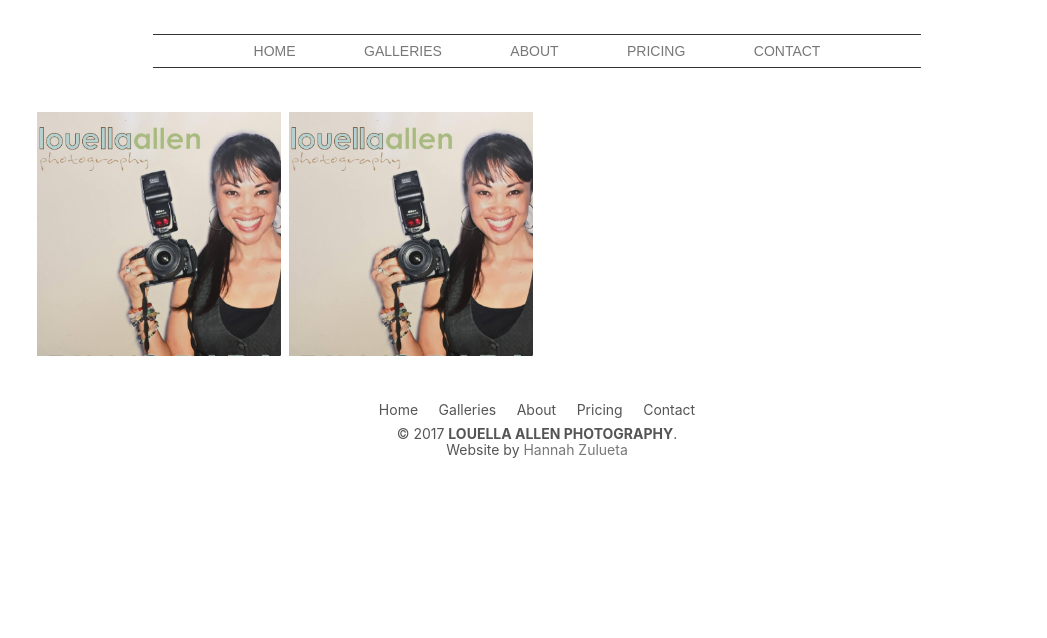
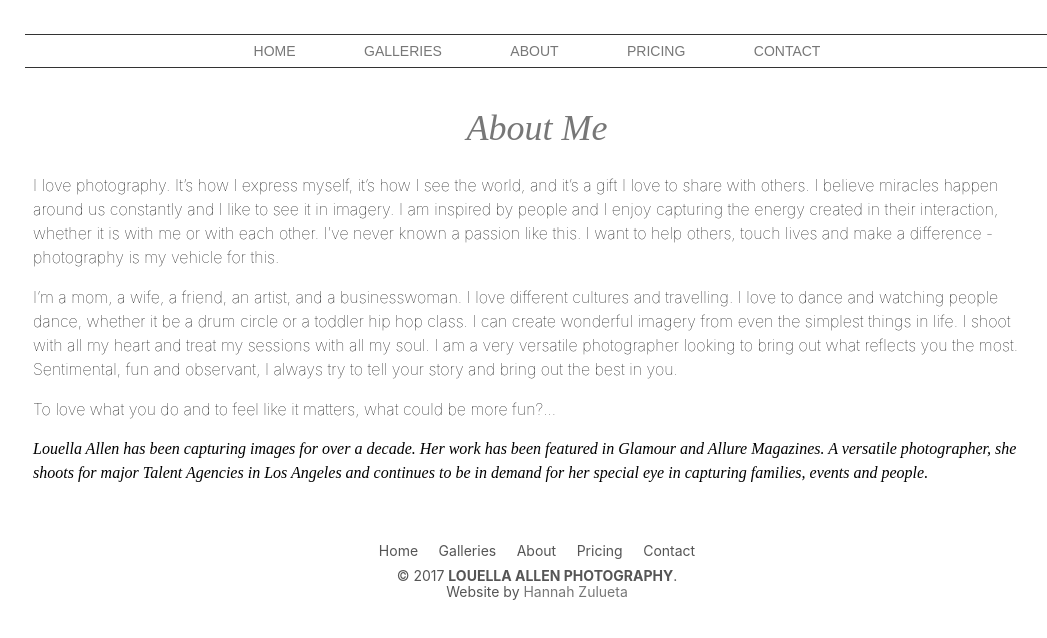
Before and after one commit to hanapotski/LAphotography, a website: page about.html in a window 1280 px wide. Shown: the part 162-800 px from the top of the page, without its empty margins (103-1150 px from the left). Drawn offline with Linux system fonts and the light colour scheme; files that its build step writes are made by us from their sources.

Commit message:
add about text

```diff
--- a/about.html
+++ b/about.html
@@ -32,36 +32,31 @@
         </div>
 
         <!-- NAV -->
-        <nav class="bt bb tc mw7 center mt4">
-          <a class="f6 link bg-animate black-80 dim gray dib pa2 ph4-l" href="/">HOME</a>
-          <a class="f6 link bg-animate black-80 dim gray dib pa2 ph4-l" href="/portfolio">GALLERIES</a>
-          <a class="f6 link bg-animate black-80 dim gray dib pa2 ph4-l" href="/shop">ABOUT</a>
-          <a class="f6 link bg-animate black-80 dim gray dib pa2 ph4-l" href="/about">PRICING</a>
-          <a class="f6 link bg-animate black-80 ow dim gray dib pa2 ph4-l" href="/contact">CONTACT</a>
+        <nav class="bt bb tc mw8 center mt4">
+          <a class="f6 link bg-animate black-80 dim gray dib pa2 ph4-l" href="index.html">HOME</a>
+          <a class="f6 link bg-animate black-80 dim gray dib pa2 ph4-l" href="galleries.html">GALLERIES</a>
+          <a class="f6 link bg-animate black-80 dim gray dib pa2 ph4-l" href="about.html">ABOUT</a>
+          <a class="f6 link bg-animate black-80 dim gray dib pa2 ph4-l" href="pricing.html">PRICING</a>
+          <a class="f6 link bg-animate black-80 ow dim gray dib pa2 ph4-l" href="contact.html">CONTACT</a>
         </nav>
       </header>
 
       <!-- CONTENT -->
-      <section class="cf w-100 w-90-m w-80-ns center pa2-ns">
-        <article class="fl w-100 w-50-m  w-25-ns pa2 pa1-ns swipebox">
-          <div class="aspect-ratio aspect-ratio--1x1">
-            <a href="img/sample.jpg" data-lightbox="images" data-title="My caption">
-              Image #1
-              <img src="img/sample.jpg"
-            class="db bg-center cover aspect-ratio--object" />
-          </a>
-          </div>
-        </article>
-        <article class="fl w-100 w-50-m  w-25-ns pa2 pa1-ns swipebox">
-          <div class="aspect-ratio aspect-ratio--1x1">
-            <a href="img/sample.jpg" data-lightbox="images"><img src="img/sample.jpg"
-            class="db bg-center cover aspect-ratio--object" /></a>
-          </div>
-        </article>
-
-
-
-      </section>
+      <article class="w-100 pa3 w-80-ns pa2-ns center mw9">
+        <h1 class="f2 gray mt0 pb3 pb0-ns f2-m f2-ns tc i fw1">About Me</h1>
+        <p class="lh-copy sans-serif fw1">
+          I love photography.  It’s how I express myself, it’s how I see the world, and it’s a gift I love to share with others.  I believe miracles happen around us constantly and I like to see it in imagery.  I am inspired by people and I enjoy capturing the energy created in their interaction, whether it is with me or with each other.  I’ve never known a passion like this.  I want to help others, touch lives and make a difference - photography is my vehicle for this.
+        </p>
+        <p class="lh-copy sans-serif fw1">
+          I’m a mom, a wife, a friend, an artist, and a businesswoman. I love different cultures and travelling. I love to dance and watching people dance, whether it be a drum circle or a toddler hip hop class.  I can create wonderful imagery from even the simplest things in life.  I shoot with all my heart and treat my sessions with all my soul.  I am a very versatile photographer looking to bring out what reflects you the most.  Sentimental, fun  and observant, I always try to tell your story and bring out the best in you.
+        </p>
+        <p class="lh-copy sans-serif fw1">
+          To love what you do and to feel like it matters, what could be more fun?...
+        </p>
+        <p class="lh-copy fw1 i">
+          Louella Allen has been capturing images for over a decade.  Her work has been featured in Glamour and Allure Magazines.  A versatile photographer, she shoots for major Talent Agencies in Los Angeles and continues to be in demand for her special eye in capturing families, events and people.
+        </p>
+      </article>
 
       <!-- FOOTER -->
       <footer class="pv4 ph3 ph5-m ph6-l mid-gray sans-serif">
```
